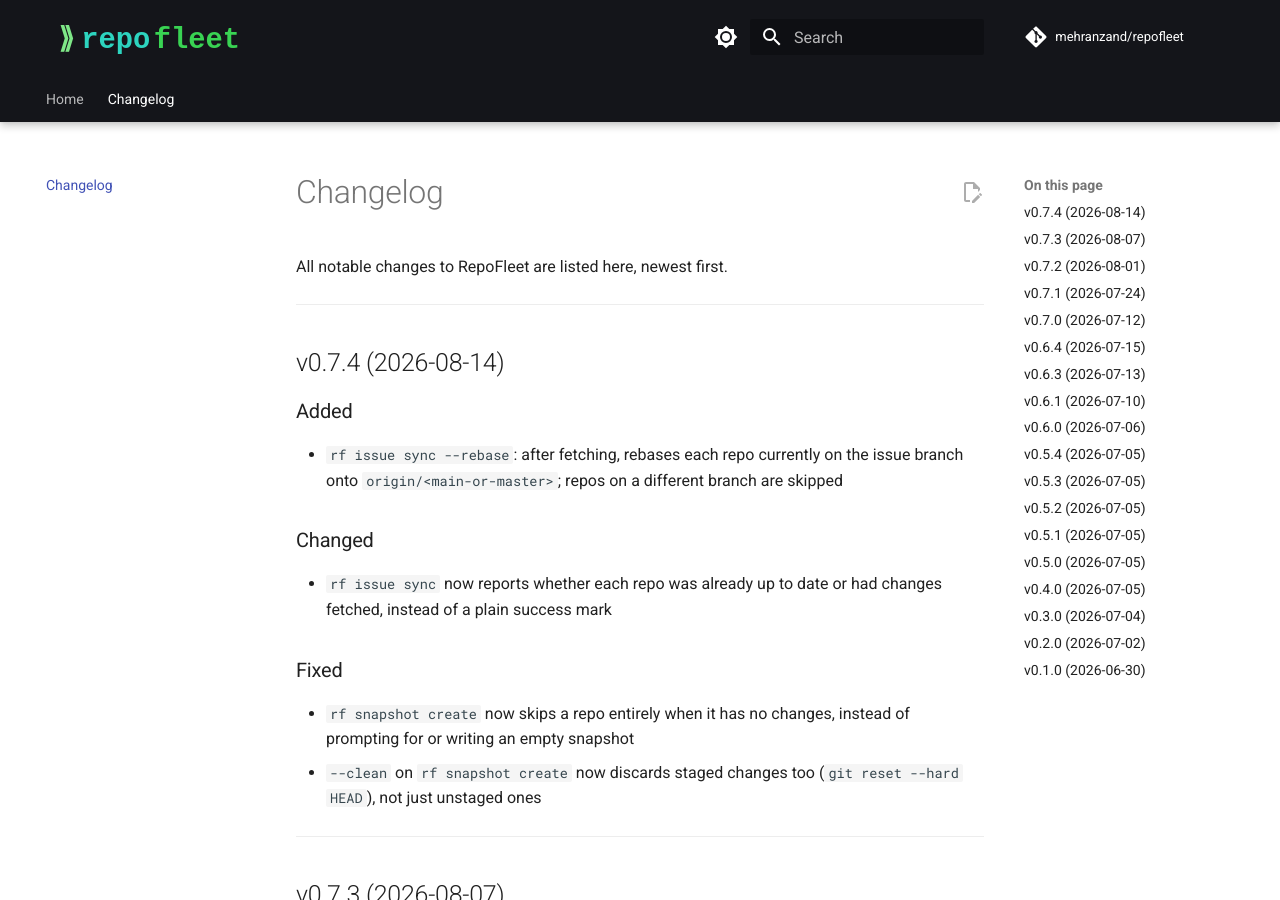
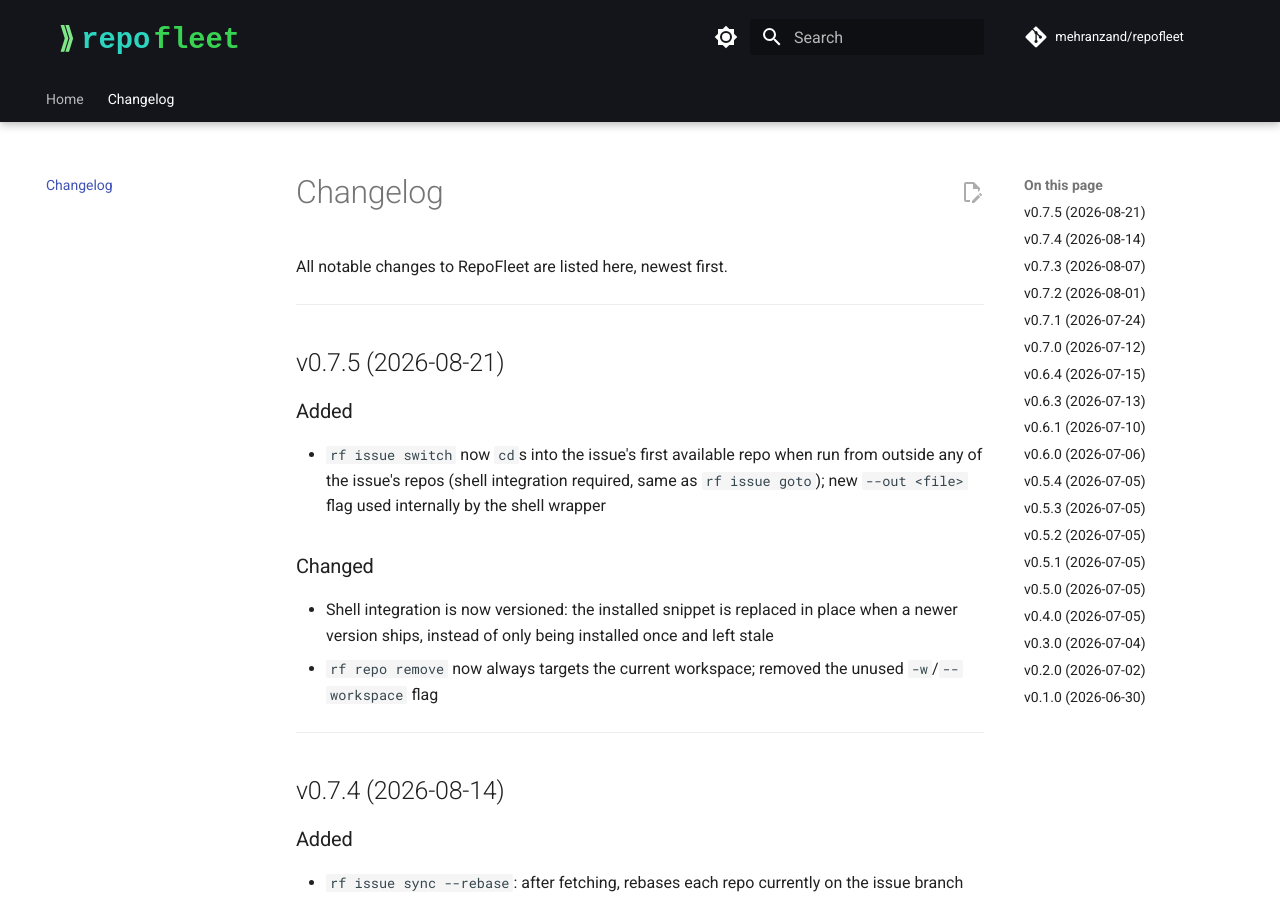
Before and after one commit to mehranzand/repofleet, an MkDocs documentation site: the page built from docs/changelog.md, in a window 1280 px wide and 900 px high. Built offline with MkDocs 1.6.1 and Material for MkDocs 9.7.7, drawn with Linux system fonts in a browser that asks for light colours; comment, search, counter and statistics services are not loaded.

Commit message:
docs: update docs

```diff
--- a/docs/changelog.md
+++ b/docs/changelog.md
@@ -1,6 +1,17 @@
 # Changelog
 
 All notable changes to RepoFleet are listed here, newest first.
+
+---
+
+## v0.7.5 (2026-08-21)
+
+### Added
+- `rf issue switch` now `cd`s into the issue's first available repo when run from outside any of the issue's repos (shell integration required, same as `rf issue goto`); new `--out <file>` flag used internally by the shell wrapper
+
+### Changed
+- Shell integration is now versioned: the installed snippet is replaced in place when a newer version ships, instead of only being installed once and left stale
+- `rf repo remove` now always targets the current workspace; removed the unused `-w`/`--workspace` flag
 
 ---
 
```
